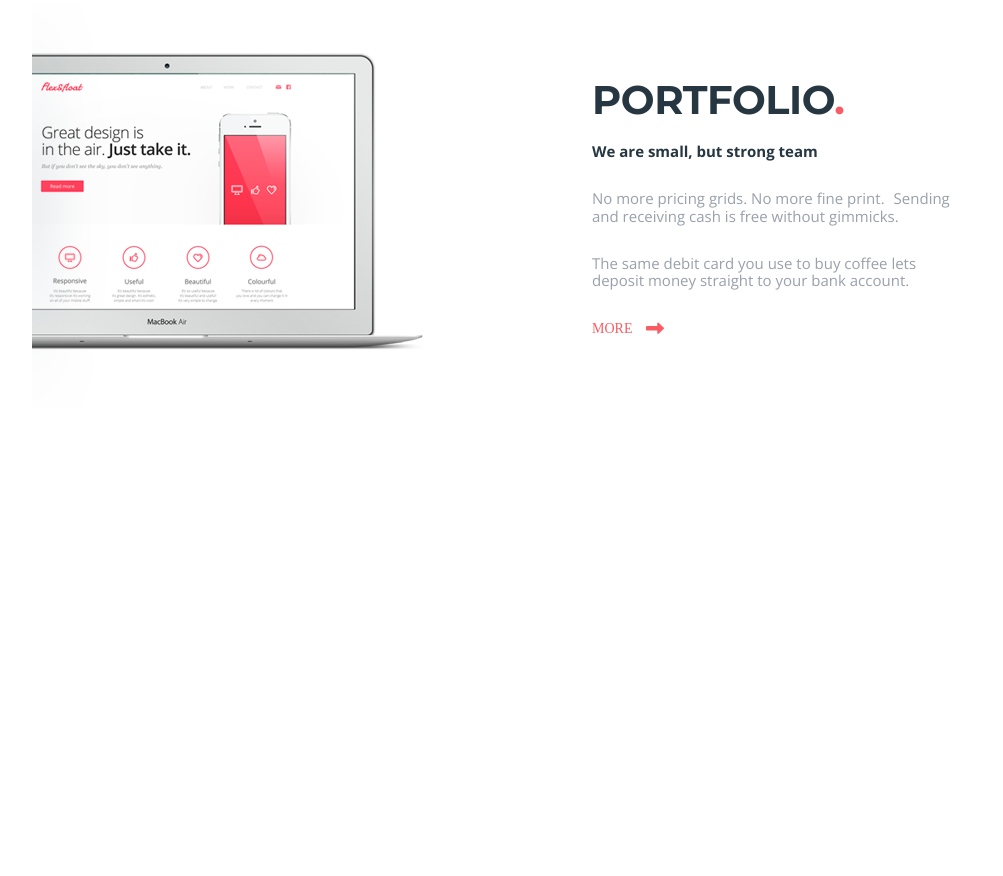
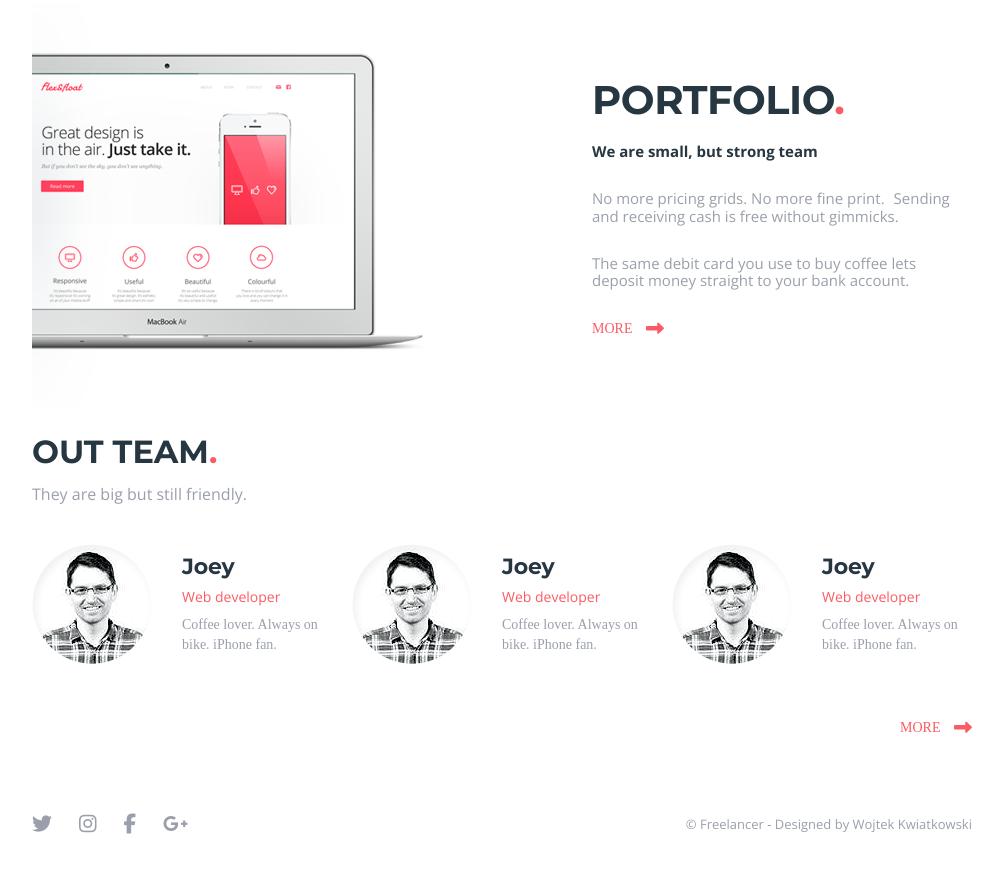
Before and after one commit to levenokk/levenokkWebSite3, a website: page app/index.html in a window 1280 px wide. Shown: the part 1437-2313 px from the top of the page, without its empty margins (138-1141 px from the left). Before the commit the page ends 1851 px from the top, so only its background shows below. Drawn offline with nearby package versions, Linux system fonts and the light colour scheme.

Commit message:
end webSite

```diff
--- a/app/index.html
+++ b/app/index.html
@@ -172,7 +172,7 @@
 
           <div class="portfolio__block">
             <h2>
-              portfolio<span>.</span>
+              <a href="#">portfolio<span>.</span></a>
             </h2>
 
             <div class="portfolio__suptext">
@@ -206,7 +206,118 @@
     </div>
 
   </main>
+  <div class="team">
+    <div class="container">
+      <div class="team__title-block">
+        <h3>
+          out team<span>.</span>
+        </h3>
+        <p>
+          They are big but still friendly.
+        </p>
+      </div>
+      <section class="team__posts">
+        <!-- <====== post ======>  -->
 
+        <article class="team-post">
+          <a href="#"><img src="img/persone.png" alt="#"></a>
+          <div class="team-post__content">
+            <a href="#">
+              <h5>
+                Joey
+              </h5>
+            </a>
+            <div class="team-post__work">
+              <p>
+                Web developer
+              </p>
+            </div>
+            <div class="team-post__text">
+              <p>
+                Coffee lover. Always on bike. iPhone fan.
+              </p>
+            </div>
+          </div>
+        </article>
+
+        <!-- <====== end post ======>  -->
+        <!-- <====== post ======>  -->
+
+        <article class="team-post">
+          <a href="#"><img src="img/persone.png" alt="#"></a>
+          <div class="team-post__content">
+            <a href="#">
+              <h5>
+                Joey
+              </h5>
+            </a>
+            <div class="team-post__work">
+              <p>
+                Web developer
+              </p>
+            </div>
+            <div class="team-post__text">
+              <p>
+                Coffee lover. Always on bike. iPhone fan.
+              </p>
+            </div>
+          </div>
+        </article>
+
+        <!-- <====== end post ======>  -->
+        <!-- <====== post ======>  -->
+
+        <article class="team-post">
+          <a href="#"><img src="img/persone.png" alt="#"></a>
+          <div class="team-post__content">
+
+            <a href="#">
+              <h5>
+                Joey
+              </h5>
+            </a>
+            <div class="team-post__work">
+              <p>
+                Web developer
+              </p>
+            </div>
+
+            <div class="team-post__text">
+              <p>
+                Coffee lover. Always on bike. iPhone fan.
+              </p>
+
+            </div>
+          </div>
+        </article>
+
+        <!-- <====== end post ======>  -->
+      </section>
+      <div class="post__btn post__btn-right">
+
+        <a href="#">more <span><i class="fas fa-long-arrow-alt-right"></i></span></a>
+
+      </div>
+    </div>
+  </div>
+
+  <footer class="footer">
+    <div class="container">
+      <div class="footer__socials">
+        <ul class="footer_socials__inner">
+          <li><a href="#"><i class="fab fa-twitter"></i></a></li>
+          <li><a href="#"><i class="fab fa-instagram"></i></a></li>
+          <li><a href="#"><i class="fab fa-facebook-f"></i></a></li>
+          <li><a href="#"><i class="fab fa-google-plus-g"></i></a></li>
+        </ul>
+      </div>
+      <div class="footer__design">
+        <p>
+          © Freelancer - Designed by Wojtek Kwiatkowski
+        </p>
+      </div>
+    </div>
+  </footer>
   <!-- <====== end main ======>  -->
 
   <!-- <====== JavaScript ======>  -->
--- a/app/scss/style.scss
+++ b/app/scss/style.scss
@@ -25,6 +25,10 @@ h5,
 h6 {
   padding: 0;
   margin: 0;
+  span {
+    color: $red;
+    transition: color 0.3s ease-in-out;
+  }
 }
 
 p {
@@ -42,7 +46,7 @@ ol {
 a {
   text-decoration: none;
   display: inline-block;
-  &:hover{
+  &:hover {
     text-decoration: none;
   }
 }
@@ -57,60 +61,57 @@ a {
 
 /* <===== header =====> */
 
-.header{
+.header {
   background-position: top;
   background-repeat: no-repeat;
   height: 1060px;
   @include Montserrat();
 }
 
-.header__row{
+.header__row {
   margin-bottom: 305px;
   display: flex;
   justify-content: space-between;
   align-items: center;
 }
 
-.nav{
+.nav {
   ul li {
     display: inline-block;
     margin: 0 18px;
     text-transform: uppercase;
     font-size: 14px;
-    a{
+    a {
       color: $darkBlue;
-      transition: color .3s ease-in-out;
-      &:hover{
+      transition: color 0.3s ease-in-out;
+      &:hover {
         color: $red;
       }
     }
-    i{
+    i {
       font-size: 22px;
       color: $red;
-      transition: color .3s ease-in-out;
-      &:hover{
+      transition: color 0.3s ease-in-out;
+      &:hover {
         color: $darkBlue;
       }
     }
   }
 }
 
-.slogan{
+.slogan {
   max-width: 480px;
   color: $darkBlue;
   display: inline-block;
-  h1{
+  h1 {
     font-weight: bold;
     font-size: 40px;
     line-height: 53px;
     text-transform: uppercase;
-    letter-spacing: -.43px;
+    letter-spacing: -0.43px;
     margin-bottom: 10px;
-    span{
-      color: red;
-    }
   }
-  p{
+  p {
     @include Sans();
     font-size: 20px;
     line-height: 43px;
@@ -118,18 +119,18 @@ a {
   }
 }
 
-.slogan__btn{
+.slogan__btn {
   font-weight: bold;
   text-transform: uppercase;
   @include Sans();
   font-size: 15px;
-  a{
+  a {
     color: #fff;
     padding: 24px 42px;
     background-color: $red;
     border-radius: 6px;
-    transition: background-color .3s ease-in-out;
-    &:hover{
+    transition: background-color 0.3s ease-in-out;
+    &:hover {
       background-color: $darkBlue;
     }
   }
@@ -139,49 +140,45 @@ a {
 
 /* <=====  main =====> */
 
-.main{
+.main {
   margin-top: 65px;
+  margin-bottom: 20px;
 }
 
-.main__row{
-
+.main__row {
 }
 
-.posts{
+.posts {
   display: flex;
   justify-content: space-between;
   flex-wrap: wrap;
   margin-bottom: 90px;
 }
 
-.post{
+.post {
   margin-top: 15px;
   padding: 10px 0;
   @include Montserrat();
   max-width: 300px;
-  h5{
+  h5 {
     font-weight: bold;
     font-size: 26px;
     text-transform: uppercase;
     margin-bottom: 25px;
-    a{
+    a {
       color: $darkBlue;
-      transition: color .3s ease-in-out;
+      transition: color 0.3s ease-in-out;
     }
-    span{
-      color: red;
-      transition: color .3s ease-in-out;
-    }
-    &:hover{
-      a{
+    &:hover {
+      a {
         color: $red;
       }
-      span{
+      span {
         color: $darkBlue;
       }
     }
   }
-  p{
+  p {
     font-size: 15px;
     line-height: 22px;
     color: $lightGray;
@@ -189,43 +186,54 @@ a {
   }
 }
 
-.post__btn{
-  a{
+.post__btn {
+  a {
     color: $red;
     text-transform: uppercase;
-    transition: color .3s ease-in-out;
+    transition: color 0.3s ease-in-out;
   }
-  span{
+  span {
     margin-left: 10px;
     font-size: 18px;
     vertical-align: middle;
   }
-  &:hover a{
+  &:hover a {
     color: $darkBlue;
+  }
+  &-right {
+    float: right;
   }
 }
 
-.portfolio{
+.portfolio {
   display: flex;
   justify-content: space-between;
   align-items: center;
 }
 
-.portfolio__block{
+.portfolio__block {
   max-width: 380px;
-  h2{
+  h2 {
     @include Montserrat();
     font-weight: bold;
-    color: $darkBlue;
     text-transform: uppercase;
     margin-bottom: 20px;
     font-size: 40px;
-    letter-spacing: -.43px;
-    span{
-      color: $red;
+    letter-spacing: -0.43px;
+    a {
+      color: $darkBlue;
+      transition: color 0.2s linear;
+    }
+    &:hover {
+      a {
+        color: $red;
+      }
+      span {
+        color: $darkBlue;
+      }
     }
   }
-  p{
+  p {
     @include Sans();
     font-size: 15px;
     color: $lightGray;
@@ -233,19 +241,120 @@ a {
   }
 }
 
-.portfolio__suptext{
+.portfolio__suptext {
   @include Sans();
   font-weight: bold;
   font-size: 16px;
   margin-bottom: 30px;
-  p{
-
+  p {
     color: $darkBlue;
   }
 }
 
 /* <===== end main =====> */
 
+/* <===== team =====> */
 
+.team {
+  margin-bottom: 95px;
+}
+
+.team__title-block {
+  margin-bottom: 40px;
+  h3 {
+    color: $darkBlue;
+    text-transform: uppercase;
+    font-size: 32px;
+    @include Montserrat();
+    font-weight: bold;
+    line-height: -0.2px;
+    margin-bottom: 15px;
+  }
+  p {
+    color: $lightGray;
+    font-size: 16px;
+    @include Sans();
+  }
+}
+
+.team__posts {
+  display: flex;
+  justify-content: space-between;
+  flex-wrap: wrap;
+}
+
+.team-post {
+  max-width: 300px;
+  display: flex;
+  justify-content: space-between;
+  width: 100%;
+  margin-bottom: 50px;
+}
+.team-post__content {
+  margin-top: 10px;
+  margin-left: 30px;
+  display: inline-block;
+  h5 {
+    color: $darkBlue;
+    @include Montserrat();
+    font-weight: bold;
+    font-size: 22px;
+    letter-spacing: -0.2px;
+    margin-bottom: 10px;
+    transition: color 0.2s linear;
+  }
+  a:hover h5 {
+    color: $red;
+  }
+}
+.team-post__work {
+  color: $red;
+  font-size: 14px;
+  @include Sans();
+  margin-bottom: 10px;
+}
+
+.team-post__text {
+  color: $lightGray;
+  font-size: 14px;
+  line-height: 20px;
+}
+/* <===== end team =====> */
+
+/* <===== footer =====> */
+
+.footer {
+  padding-bottom: 40px;
+  .container {
+    display: flex;
+    justify-content: space-between;
+    align-items: center;
+  }
+}
+
+.footer_socials__inner {
+  font-size: 20px;
+  li {
+    display: inline-block;
+  }
+  li + li {
+    margin-left: 22px;
+  }
+  a {
+    color: $lightGray;
+    transition: color 0.2s linear;
+    &:hover {
+      color: $red;
+    }
+  }
+}
+
+.footer__design {
+  color: $lightGray;
+  font-size: 13px;
+  @include Sans();
+}
+
+/* <===== end footer =====> */
 
 @import "media";
```
Also changed, not shown: app/css/style.min.css, app/img/persone.png (added).
